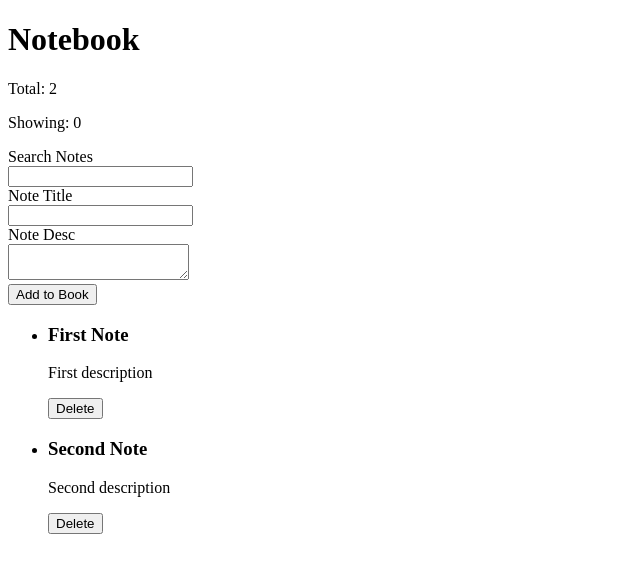
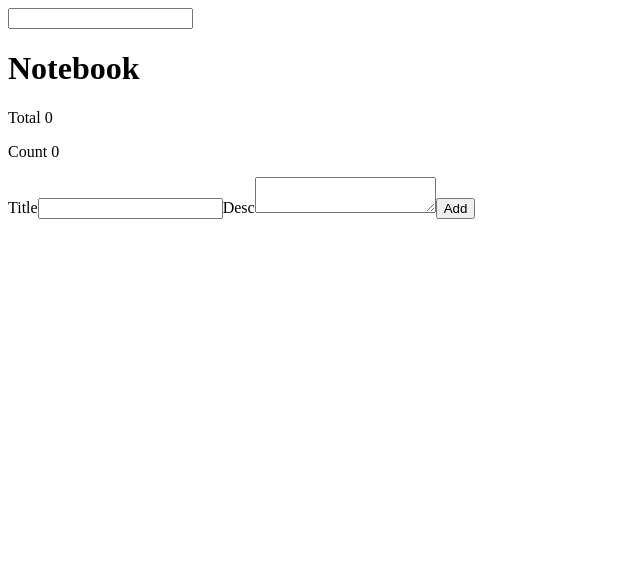
Before and after one commit to NishantDumbre/3hr-Basic-React-challenge, a React (Create React App) app: page / in a window 1280 px wide. Shown: the top 572 px of the page, without its empty margins (0-640 px from the left). Built offline with nearby package versions, Linux system fonts and the light colour scheme.

Commit message:
Fixed all logic

```diff
--- a/src/App.js
+++ b/src/App.js
@@ -1,46 +1,30 @@
 import React, { useState, useEffect } from 'react';
 
 import AddNote from './components/AddNotes/AddNote';
+import Header from './components/Header';
 import NotesList from './components/Notes/NotesList';
-import NewInput from './components/UI/NewInput';
 
 function App() {
-  const [newId, setNewId] = useState(1)
 
-  const [count, setCount] = useState(0)
-  const [total, setTotal] = useState(0)
+  const [formNotes, setFormNotes] = useState([])
+  const [count, setCount] = useState(formNotes.length)
+  const [filteredResults, setFilteredResults] = useState(formNotes)
+  const [isFiltered, setIsFiltered] = useState(false)
 
-  const notes = [
-    { id: 1, title: 'First Note', description: 'First description' },
-    { id: 2, title: 'Second Note', description: 'Second description' }
-  ]
-
-  const [allNotes, setAllNotes] = useState(notes)
-
-  useEffect(() =>{
-    setTotal(allNotes.length)
-  }, [allNotes])
-
-  const addNewNoteToList = (note) =>{
-    console.log(allNotes)
-    setAllNotes(...allNotes, note)
-  }
 
   return (
     <div className="App">
-      <h1>Notebook</h1>
-      <p></p>
-      <p>Total: {total}</p>
-      <p>Showing: {count}</p>
-      <NewInput
-        input='text'
-        type='text'
-        title='Search Notes' />
+      <Header
+      count={count}
+      setCount={setCount}
+      formNotes={formNotes}
+      filteredResults={filteredResults}
+      onSetFilteredResults={setFilteredResults}
+      setIsFiltered={setIsFiltered} />
       <AddNote
-        addNoteFunction={addNewNoteToList}
-        newId={newId}
-        setNewId={setNewId} />
-      <NotesList notes={allNotes} />
+        onSetFormNotes={setFormNotes}
+      />
+      <NotesList notes={formNotes} filteredResults={filteredResults} isFiltered={isFiltered} />
     </div>
   );
 }
--- a/src/components/AddNotes/AddNote.js
+++ b/src/components/AddNotes/AddNote.js
@@ -1,42 +1,29 @@
-import React, {useState} from "react";
+import React, { useState, useRef } from "react";
 import Button from "../UI/Button";
-import NewInput from "../UI/NewInput";
 
 
-const AddNote = (props) => {
-    const [titleValue, setTitleValue] = useState('')
-    const [descValue, setDescValue] = useState('')
+const AddNote = ({onSetFormNotes }) => {
 
-    const addNoteHandler = (event) =>{
+    const title = useRef('')
+    const description = useRef('')
+
+    const addNoteHandler = (event) => {
         event.preventDefault()
-        console.log('added')
-        props.addNoteFunction({id:props.newId, title:titleValue, description:descValue})
-        props.setNewId(props.newId+1)
-        console.log(props.newId)
+        onSetFormNotes((prevState) => {
+            return [...prevState, { title: title.current.value, description: description.current.value }]
+        })
     }
+
 
 
     return (
         <div>
             <form onSubmit={addNoteHandler}  >
-                <NewInput
-                    input='text'
-                    type='text'
-                    title='Note Title'
-                    required={true}
-                    value={titleValue}
-                    onChangeValue={setTitleValue}
-                    inputClassName='a' />
-                <NewInput
-                    input='textarea'
-                    title='Note Desc'
-                    required={true}
-                    value={descValue}
-                    onChangeValue={setDescValue}
-                    inputClassName='a' />
-                <Button type='submit' >Add to Book</Button>
-                {/* {console.log(titleValue, 'title')}
-                {console.log(descValue, 'desc')} */}
+                <label>Title</label>
+                <input type="text" ref={title} ></input>
+                <label>Desc</label>
+                <textarea ref={description} ></textarea>
+                <button type="submit">Add</button>
             </form>
 
         </div>
--- /dev/null
+++ b/src/components/Header.js
@@ -0,0 +1,29 @@
+import React, { useEffect, useState } from "react";
+
+
+function Header({count, setCount, formNotes, onSetFilteredResults, setIsFiltered}){
+
+    const [filter, setFilter] = useState('')
+
+
+    function searchFilter(event){
+        setFilter(event.target.value)
+        const filteredNotes = formNotes.filter(item => item.title.includes(event.target.value))
+        console.log(filteredNotes)
+        onSetFilteredResults(filteredNotes)
+        setIsFiltered(filteredNotes.length > 0);
+        setCount(filteredNotes.length);
+    }
+
+    return(
+        <React.Fragment>
+            <input value={filter} onChange={searchFilter}></input>
+            <h1>Notebook</h1>
+            <p>Total {formNotes.length}</p>
+            <p>Count {count}</p>
+        </React.Fragment>
+    )
+}
+
+
+export default Header
--- a/src/components/Notes/NoteItem.js
+++ b/src/components/Notes/NoteItem.js
@@ -11,7 +11,7 @@ const NoteItem = (props) =>{
         <li>
             <h3>{props.title}</h3>
             <p>{props.description}</p>
-            <Button onClick={deleteButton} >Delete</Button>
+            <button onClick={deleteButton} >Delete</button>
         </li>
     )
 }
--- a/src/components/Notes/NotesList.js
+++ b/src/components/Notes/NotesList.js
@@ -1,24 +1,28 @@
-import React from "react";
+import React, { useState } from "react";
 import NoteItem from "./NoteItem";
 
 
-const  NotesList = (props) =>{
+const NotesList = ({ notes, filteredResults, isFiltered }) => {
+console.log(isFiltered)
 
-    if (!props.notes) {
-        return
-      }
-
-    return(
+    return (
         <div>
             <ul>
-                {console.log(props.notes)}
-                {props.notes.map((note) =>{
+                {!isFiltered && notes.map((note, index) => {
                     return (
                         <NoteItem
-                    key={note.id}
-                    title={note.title}
-                    description={note.description} />
-                    )
+                        key={index}
+                        title={note.title}
+                        description={note.description} />
+                )
+                })}
+                {isFiltered && filteredResults.map((note, index) => {
+                    return (
+                        <NoteItem
+                        key={index}
+                        title={note.title}
+                        description={note.description} />
+                )
                 })}
             </ul>
         </div>
--- a/src/components/UI/NewInput.js
+++ /dev/null
@@ -1,29 +0,0 @@
-import React, { useState } from "react";
-
-
-const NewInput = (props) => {
-
-    const [newValue, setNewValue] = useState('')
-    const changeValue = (event) =>{
-        setNewValue(event.target.value)
-        if (props.onChangeValue) {
-            props.onChangeValue(event.target.value);
-          }
-    }
-
-
-    return (
-        <div>
-            <div>
-                <label className={props.labelClassName}>{props.title}</label>
-            </div>
-            <div>
-                {(props.input !== 'textarea') && <input type={props.type} value={newValue} onChange={changeValue} className={props.inputClassName} {...(props.required ? { required: true } : {})}></input>}
-                {(props.input === 'textarea') && <textarea value={newValue} onChange={changeValue} className={props.inputClassName} {...(props.required ? { required: true } : {})}></textarea>}
-            </div>
-        </div>
-    )
-}
-
-
-export default NewInput
```
